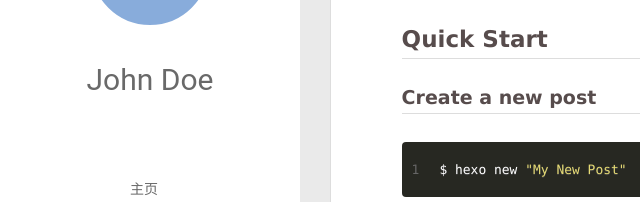
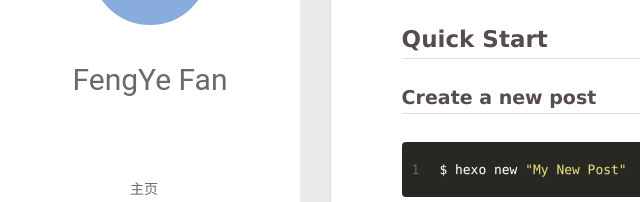
Before and after one commit to ffy106/ff.github.io, a plain HTML site: page 2019/12/24/hello-world/index.html in a window 1280 px wide. Shown: the part 210-412 px from the top of the page, 0-640 px from the left. Drawn offline with Linux system fonts and the light colour scheme; no server answers.

Commit message:
Site updated: 2020-01-05 09:21:52

```diff
--- a/2019/12/24/hello-world/index.html
+++ b/2019/12/24/hello-world/index.html
@@ -17,7 +17,7 @@
 <meta property="og:locale" content="en_US">
 <meta property="article:published_time" content="2019-12-24T09:43:18.186Z">
 <meta property="article:modified_time" content="2019-12-24T09:43:18.186Z">
-<meta property="article:author" content="John Doe">
+<meta property="article:author" content="FengYe Fan">
 <meta name="twitter:card" content="summary">
 
     <link rel="alternative" href="/atom.xml" title="Hexo" type="application/atom+xml">
@@ -50,7 +50,7 @@
 			<img src="" class="js-avatar">
 		</a>
 		<hgroup>
-		  <h1 class="header-author"><a href="/">John Doe</a></h1>
+		  <h1 class="header-author"><a href="/">FengYe Fan</a></h1>
 		</hgroup>
 
 
@@ -108,7 +108,7 @@
 				<img src="" class="js-avatar">
 			</div>
 			<hgroup>
-			  <h1 class="header-author js-header-author">John Doe</h1>
+			  <h1 class="header-author js-header-author">FengYe Fan</h1>
 			</hgroup>
 
 
@@ -329,7 +329,7 @@
   <div class="outer">
     <div id="footer-info">
     	<div class="footer-left">
-    		&copy; 2020 John Doe
+    		&copy; 2020 FengYe Fan
     	</div>
       	<div class="footer-right">
       		<a href="http://hexo.io/" target="_blank">Hexo</a>  Theme <a href="https://github.com/litten/hexo-theme-yilia" target="_blank">Yilia</a> by Litten
```
Also changed, not shown: 2020/01/04/我的第一篇博客文章/index.html (+4 -4 lines), archives/2019/12/index.html (+4 -4 lines), archives/2019/index.html (+4 -4 lines), archives/2020/01/index.html (+4 -4 lines), archives/2020/index.html (+4 -4 lines), archives/index.html (+4 -4 lines), index.html (+4 -4 lines).
